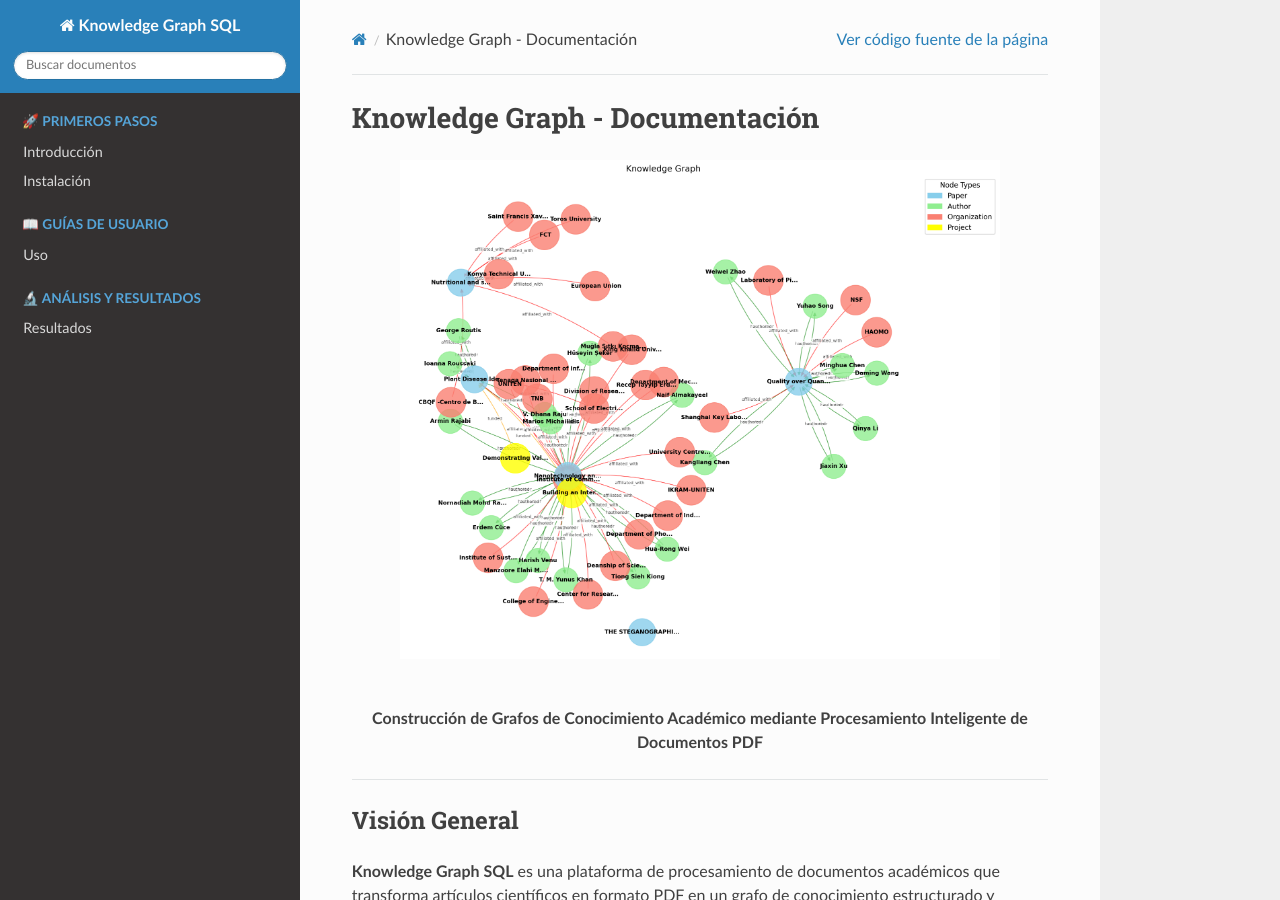
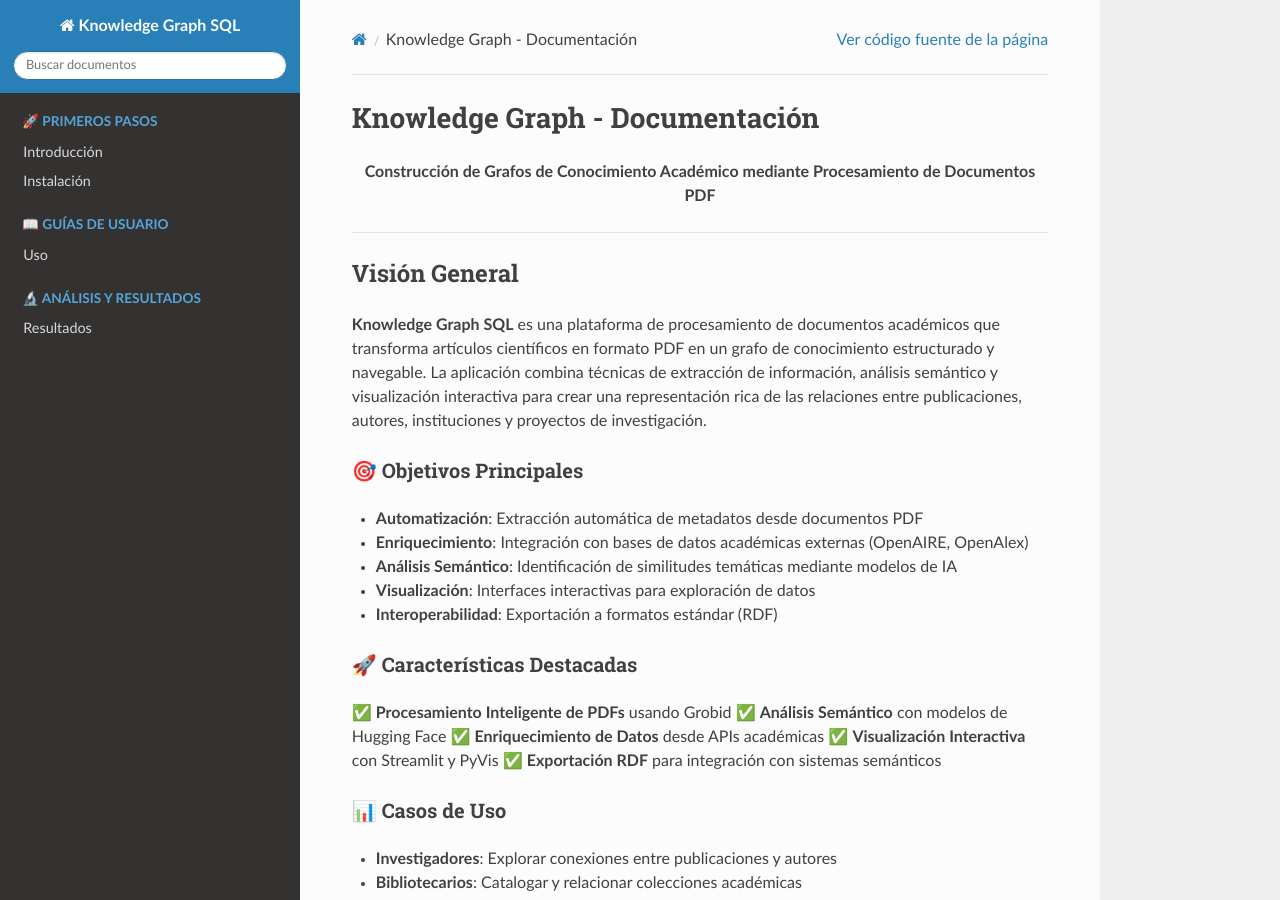
Before and after one commit to ikerorozco/Knoledge-Graph-sql, a Sphinx documentation site: the page built from docs/source/index.rst, in a window 1280 px wide and 900 px high. Built offline with Sphinx 7.4.7 and the Read the Docs theme 3.1.0, drawn with Linux system fonts in a browser that asks for light colours; pages that are not in the unit, such as notebooks, are missing from menus.

Commit message:
add: rtd

```diff
--- a/docs/source/index.rst
+++ b/docs/source/index.rst
@@ -6,14 +6,8 @@
 Knowledge Graph - Documentación
 ===========================================
 
-.. image:: ../../knowledge_graph.png
-   :alt: Knowledge Graph SQL
-   :align: center
-   :width: 600px
 
-|
-
-.. centered:: **Construcción de Grafos de Conocimiento Académico mediante Procesamiento Inteligente de Documentos PDF**
+.. centered:: **Construcción de Grafos de Conocimiento Académico mediante Procesamiento de Documentos PDF**
 
 ----
 
```
